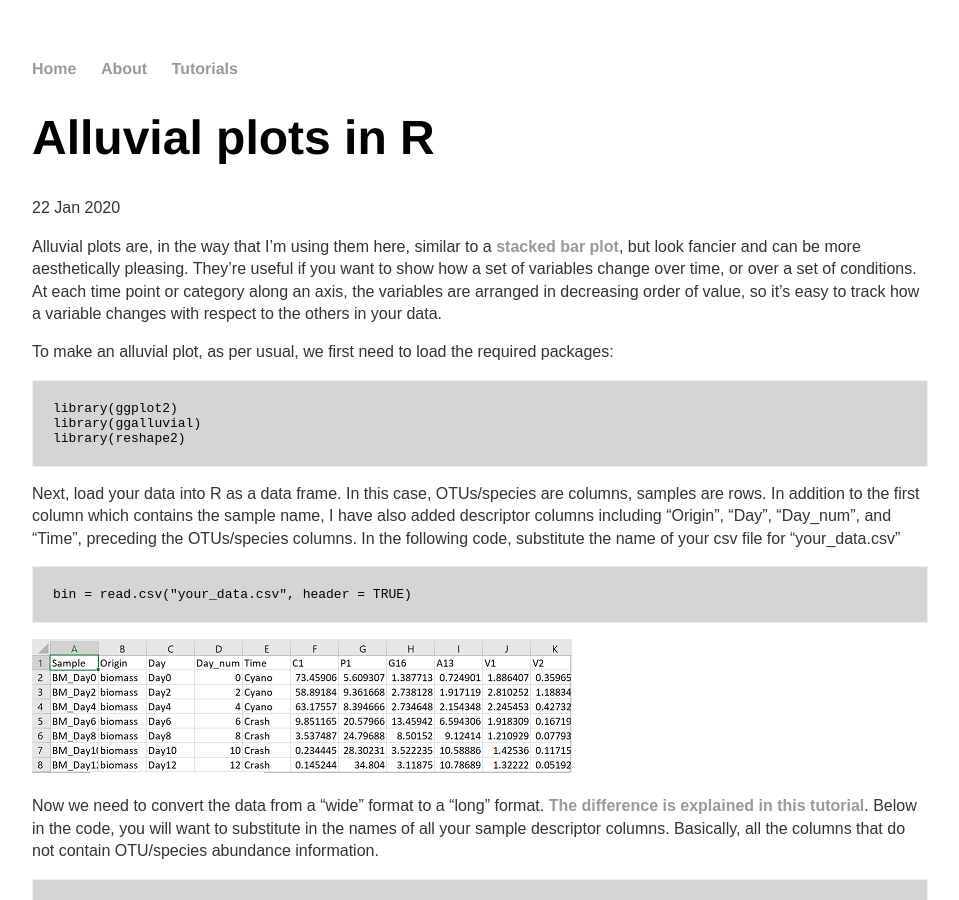
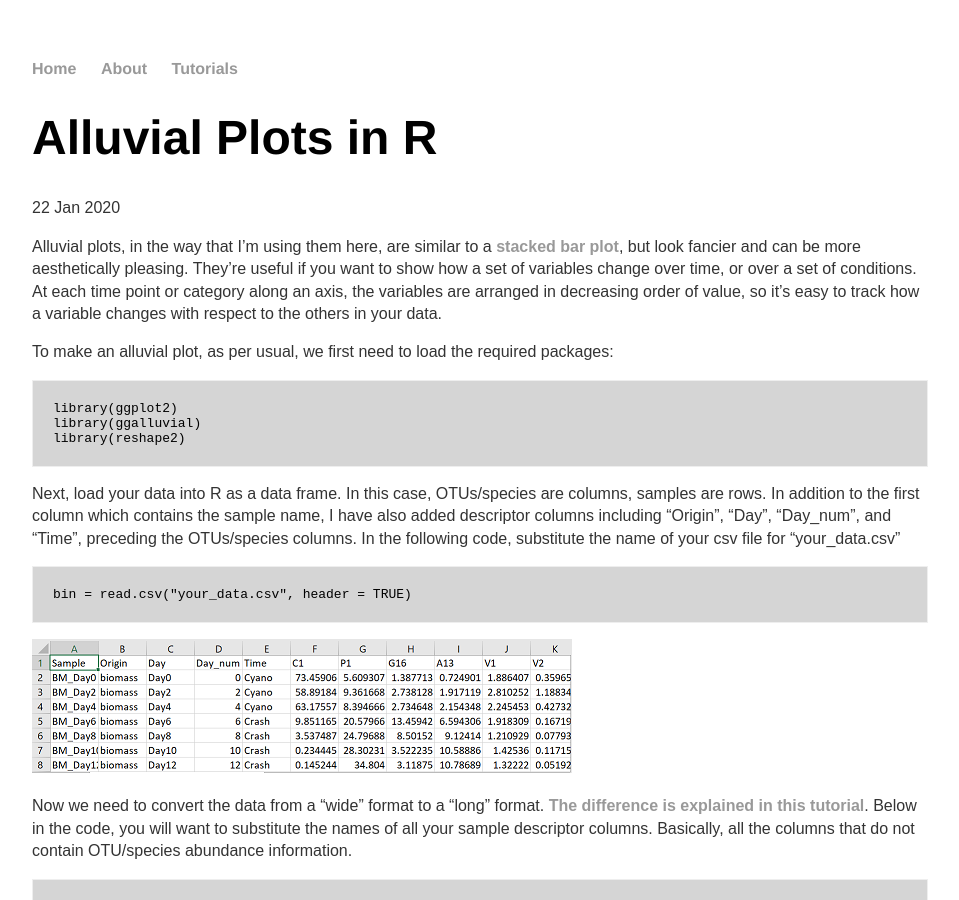
Before and after one commit to jkzorz/jkzorz.github.io, a Jekyll site: the page built from _posts/2020-01-22-alluvial-plots.md, in a window 1280 px wide and 900 px high. Shown: the whole window, without its empty margins (160-1119 px from the left). Built offline with Jekyll 4.4.1, drawn with Linux system fonts in a browser that asks for light colours; some of the changed text lies outside the part shown.

Commit message:
Update 2020-01-22-alluvial-plots.md

````diff
--- a/_posts/2020-01-22-alluvial-plots.md
+++ b/_posts/2020-01-22-alluvial-plots.md
@@ -1,10 +1,10 @@
 ---
 layout: post
-title: "Alluvial plots in R"
+title: "Alluvial Plots in R"
 date: 2020-01-22
 ---
 
-Alluvial plots are, in the way that I'm using them here, similar to a **[stacked bar plot](https://jkzorz.github.io/2019/06/05/stacked-bar-plots.html)**, but look fancier and can be more aesthetically pleasing. They're useful if you want to show how a set of variables change over time, or over a set of conditions. At each time point or category along an axis, the variables are arranged in decreasing order of value, so it's easy to track how a variable changes with respect to the others in your data.
+Alluvial plots, in the way that I'm using them here, are similar to a **[stacked bar plot](https://jkzorz.github.io/2019/06/05/stacked-bar-plots.html)**, but look fancier and can be more aesthetically pleasing. They're useful if you want to show how a set of variables change over time, or over a set of conditions. At each time point or category along an axis, the variables are arranged in decreasing order of value, so it's easy to track how a variable changes with respect to the others in your data.
 
 To make an alluvial plot, as per usual, we first need to load the required packages:
 
@@ -22,7 +22,7 @@ bin = read.csv("your_data.csv", header = TRUE)
 
 ![useful image]({{ site.url }}/assets/alluvial_excel.png)
 
-Now we need to convert the data from a "wide" format to a "long" format. **[The difference is explained in this tutorial](https://jkzorz.github.io/2019/06/05/stacked-bar-plots.html)**. Below in the code, you will want to substitute in the names of all your sample descriptor columns. Basically, all the columns that do not contain OTU/species abundance information.
+Now we need to convert the data from a "wide" format to a "long" format. **[The difference is explained in this tutorial](https://jkzorz.github.io/2019/06/05/stacked-bar-plots.html)**. Below in the code, you will want to substitute the names of all your sample descriptor columns. Basically, all the columns that do not contain OTU/species abundance information.
 
 ```
 bmm = melt(bin, id = c("Sample", "Origin", "Day", "Day_num", "Time"))
````
Also changed, not shown: other parts of _posts/2020-01-22-alluvial-plots.md (+1 -1 lines).
